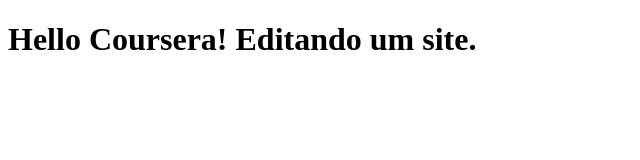
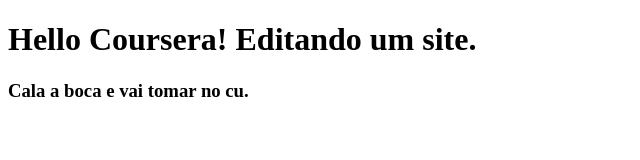
Before and after one commit to erikchagas/coursera-test, a plain HTML site: page site/index.html in a window 1280 px wide. Shown: the whole page, without its empty margins (0-640 px from the left). Drawn offline with Linux system fonts and the light colour scheme.

Commit message:
Novo h --> <h3>

```diff
--- a/site/index.html
+++ b/site/index.html
@@ -5,5 +5,6 @@
 </head>
 <body>
    <h1> Hello Coursera! Editando um site.</h1>
+   <h3> Cala a boca e vai tomar no cu. </h3>
 </body>
 </html>
```
